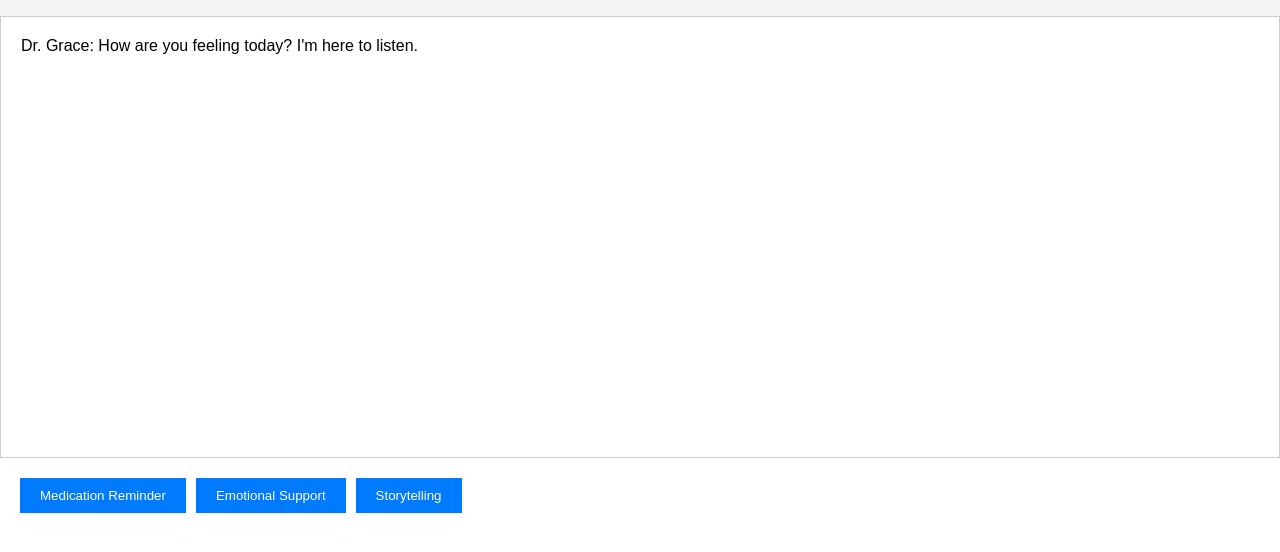
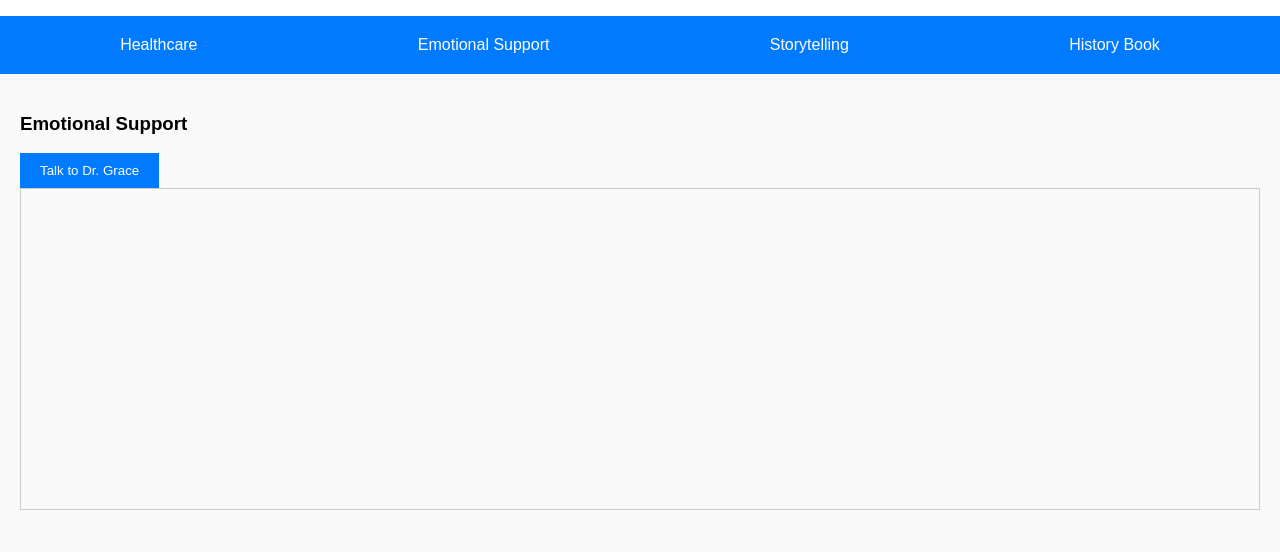
Before and after one commit to GetuKuma/aether-space, a plain HTML site: page index.html in a window 1280 px wide. Both pictures are taken after a click on the button "Emotional Support". Shown: the part 72-624 px from the top of the page. Drawn offline with Linux system fonts and the light colour scheme.

Commit message:
Update index.html

```diff
--- a/index.html
+++ b/index.html
@@ -5,47 +5,153 @@
     <meta name="viewport" content="width=device-width, initial-scale=1.0">
     <title>AetherSpace</title>
     <style>
-        body { font-family: Arial, sans-serif; margin: 0; padding: 0; }
-        .header { display: flex; align-items: center; padding: 10px; background: #f4f4f4; }
-        .profile-pic { width: 50px; height: 50px; border-radius: 50%; margin-right: 10px; }
-        .chat-window { padding: 20px; height: 400px; overflow-y: auto; border: 1px solid #ccc; }
-        .service-buttons { display: flex; gap: 10px; padding: 20px; }
-        button { padding: 10px 20px; background: #007bff; color: white; border: none; cursor: pointer; }
+        body {
+            font-family: Arial, sans-serif;
+            margin: 0;
+            padding: 0;
+            background-color: #f9f9f9;
+        }
+        .header {
+            display: flex;
+            align-items: center;
+            padding: 10px;
+            background: #ffffff;
+            box-shadow: 0 2px 4px rgba(0, 0, 0, 0.1);
+        }
+        .profile-pic {
+            width: 50px;
+            height: 50px;
+            border-radius: 50%;
+            margin-right: 10px;
+        }
+        .tabs {
+            display: flex;
+            justify-content: space-around;
+            padding: 10px;
+            background: #007bff;
+        }
+        .tabs button {
+            background: none;
+            border: none;
+            color: white;
+            font-size: 16px;
+            cursor: pointer;
+        }
+        .tabs button:hover {
+            text-decoration: underline;
+        }
+        .content {
+            padding: 20px;
+        }
+        .chat-window {
+            height: 300px;
+            overflow-y: auto;
+            border: 1px solid #ccc;
+            padding: 10px;
+            margin-bottom: 20px;
+        }
+        .service-buttons {
+            display: flex;
+            gap: 10px;
+        }
+        button {
+            padding: 10px 20px;
+            background: #007bff;
+            color: white;
+            border: none;
+            cursor: pointer;
+        }
+        button:hover {
+            background: #0056b3;
+        }
     </style>
 </head>
 <body>
+    <!-- Header Section -->
     <div class="header">
         <img src="dr-grace-icon.png" alt="Dr. Grace" class="profile-pic">
         <h2>Dr. Grace</h2>
     </div>
-    <div class="chat-window">
-        <!-- Chat messages will appear here -->
+
+    <!-- Navigation Tabs -->
+    <div class="tabs">
+        <button onclick="switchTab('healthcare')">Healthcare</button>
+        <button onclick="switchTab('emotional-support')">Emotional Support</button>
+        <button onclick="switchTab('storytelling')">Storytelling</button>
+        <button onclick="switchTab('history-book')">History Book</button>
     </div>
-    <div class="service-buttons">
-        <button onclick="remindMedication()">Medication Reminder</button>
-        <button onclick="provideEmotionalSupport()">Emotional Support</button>
-        <button onclick="tellStory()">Storytelling</button>
+
+    <!-- Content Area -->
+    <div id="content" class="content">
+        <!-- Default Tab Content -->
+        <h3>Welcome to AetherSpace</h3>
+        <p>Please select a service from the tabs above.</p>
     </div>
+
+    <!-- JavaScript for Functionality -->
     <script>
-    function displayMessage(message) {
-        const chatWindow = document.querySelector('.chat-window');
-        const messageElement = document.createElement('div');
-        messageElement.textContent = message;
-        chatWindow.appendChild(messageElement);
-        chatWindow.scrollTop = chatWindow.scrollHeight; // Scroll to the bottom
-    }
+        // Function to Switch Tabs
+        function switchTab(tabName) {
+            const content = document.getElementById('content');
+            if (tabName === 'healthcare') {
+                content.innerHTML = `
+                    <h3>Healthcare Services</h3>
+                    <button onclick="remindMedication()">Medication Reminder</button>
+                    <button onclick="provideHealthAdvice()">Health Advice</button>
+                    <div class="chat-window" id="healthcare-chat"></div>
+                `;
+            } else if (tabName === 'emotional-support') {
+                content.innerHTML = `
+                    <h3>Emotional Support</h3>
+                    <button onclick="provideEmotionalSupport()">Talk to Dr. Grace</button>
+                    <div class="chat-window" id="emotional-support-chat"></div>
+                `;
+            } else if (tabName === 'storytelling') {
+                content.innerHTML = `
+                    <h3>Storytelling</h3>
+                    <button onclick="tellStory()">Tell Me a Story</button>
+                    <div class="chat-window" id="storytelling-chat"></div>
+                `;
+            } else if (tabName === 'history-book') {
+                content.innerHTML = `
+                    <h3>History Book</h3>
+                    <button onclick="writeHistory()">Write Your Story</button>
+                    <div class="chat-window" id="history-book-chat"></div>
+                `;
+            }
+        }
 
-    function remindMedication() {
-        displayMessage("Dr. Grace: It's time to take your medication!");
-    }
+        // Healthcare Functions
+        function remindMedication() {
+            displayMessage("Dr. Grace: It's time to take your medication!", "healthcare-chat");
+        }
+        function provideHealthAdvice() {
+            displayMessage("Dr. Grace: Here's some health advice: Stay hydrated and take regular walks.", "healthcare-chat");
+        }
 
-    function provideEmotionalSupport() {
-        displayMessage("Dr. Grace: How are you feeling today? I'm here to listen.");
-    }
+        // Emotional Support Functions
+        function provideEmotionalSupport() {
+            displayMessage("Dr. Grace: How are you feeling today? I'm here to listen.", "emotional-support-chat");
+        }
 
-    function tellStory() {
-        displayMessage("Dr. Grace: Once upon a time, in a small village...");
-    }
-</script>
+        // Storytelling Functions
+        function tellStory() {
+            displayMessage("Dr. Grace: Once upon a time, in a small village...", "storytelling-chat");
+        }
+
+        // History Book Functions
+        function writeHistory() {
+            displayMessage("Dr. Grace: Let's write your story! Please share a memory or event.", "history-book-chat");
+        }
+
+        // Helper Function to Display Messages
+        function displayMessage(message, chatId) {
+            const chatWindow = document.getElementById(chatId);
+            const messageElement = document.createElement('div');
+            messageElement.textContent = message;
+            chatWindow.appendChild(messageElement);
+            chatWindow.scrollTop = chatWindow.scrollHeight; // Scroll to the bottom
+        }
+    </script>
 </body>
 </html>
```
